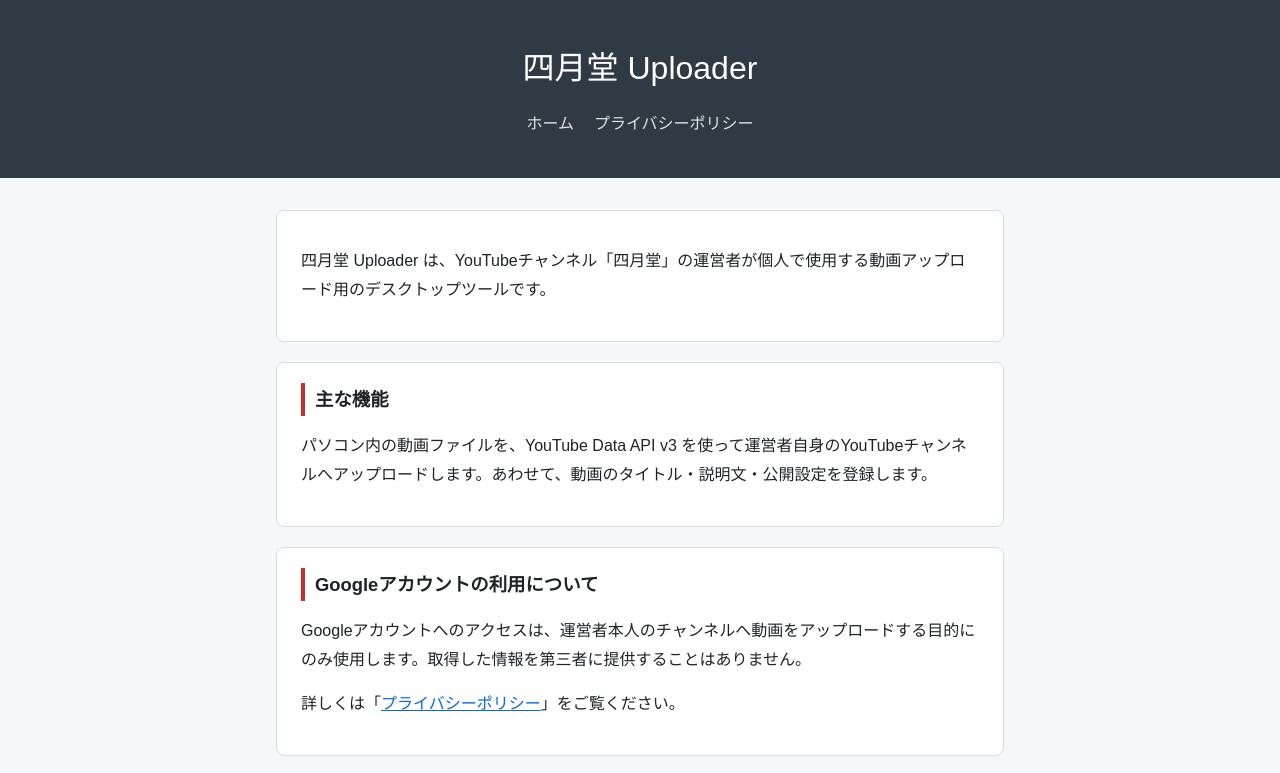
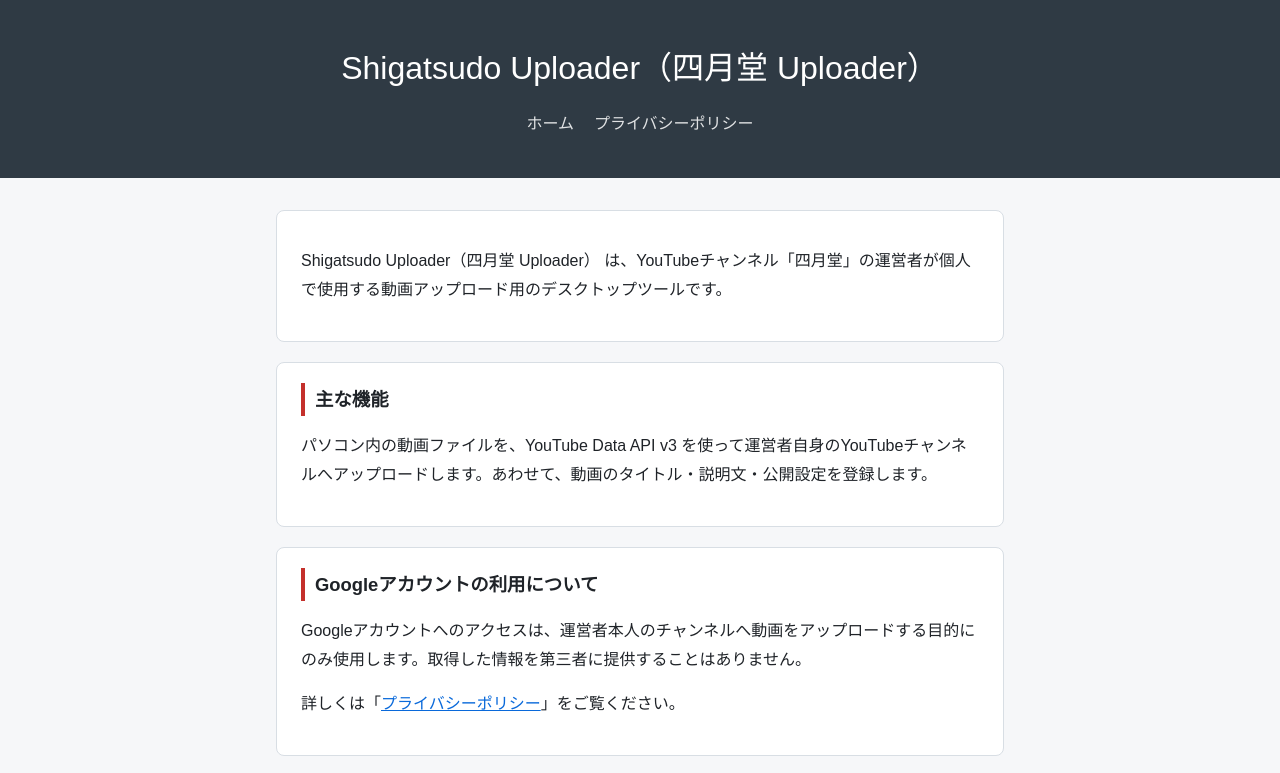
Before and after one commit to miyake-tools/shigatsudo-uploader, a plain HTML site: page index.html in a window 1280 px wide. Shown: the top 773 px of the page. Drawn offline with Linux system fonts and the light colour scheme.

Commit message:
Rename to Shigatsudo Uploader（四月堂 Uploader） in index.html

```diff
--- a/index.html
+++ b/index.html
@@ -3,18 +3,18 @@
 <head>
 <meta charset="utf-8">
 <meta name="viewport" content="width=device-width, initial-scale=1">
-<title>四月堂 Uploader</title>
+<title>Shigatsudo Uploader（四月堂 Uploader）</title>
 <meta name="description" content="YouTubeチャンネル「四月堂」の運営者が個人で使用する動画アップロード用ツール">
 <link rel="stylesheet" href="style.css">
 </head>
 <body>
 <header>
-<h1>四月堂 Uploader</h1>
+<h1>Shigatsudo Uploader（四月堂 Uploader）</h1>
 <nav><a href="./">ホーム</a><a href="privacy-policy.html">プライバシーポリシー</a></nav>
 </header>
 <main>
 <section>
-<p>四月堂 Uploader は、YouTubeチャンネル「四月堂」の運営者が個人で使用する動画アップロード用のデスクトップツールです。</p>
+<p>Shigatsudo Uploader（四月堂 Uploader） は、YouTubeチャンネル「四月堂」の運営者が個人で使用する動画アップロード用のデスクトップツールです。</p>
 </section>
 <section>
 <h2>主な機能</h2>
```
